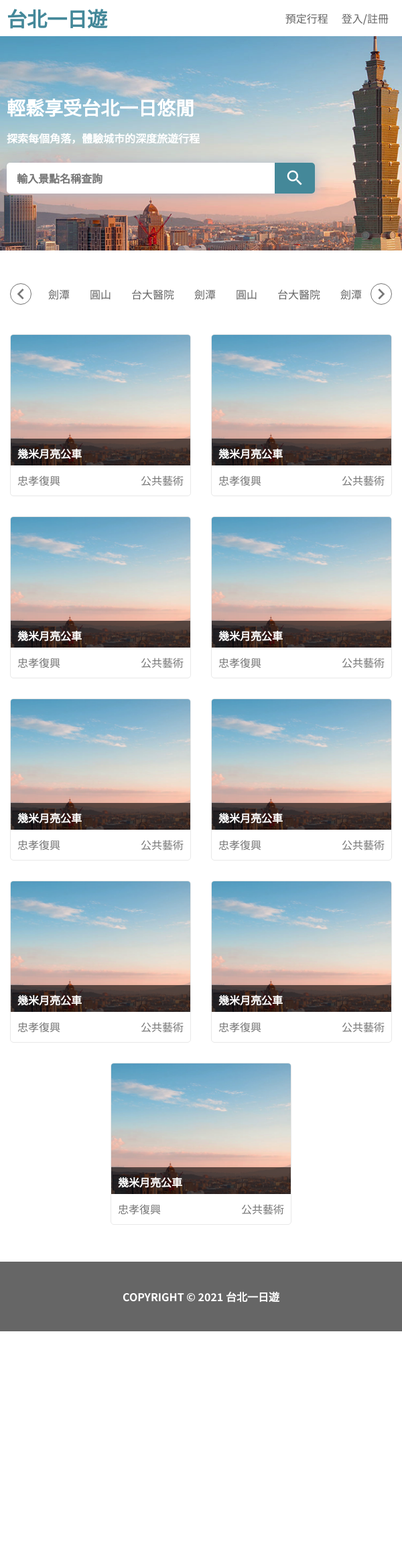
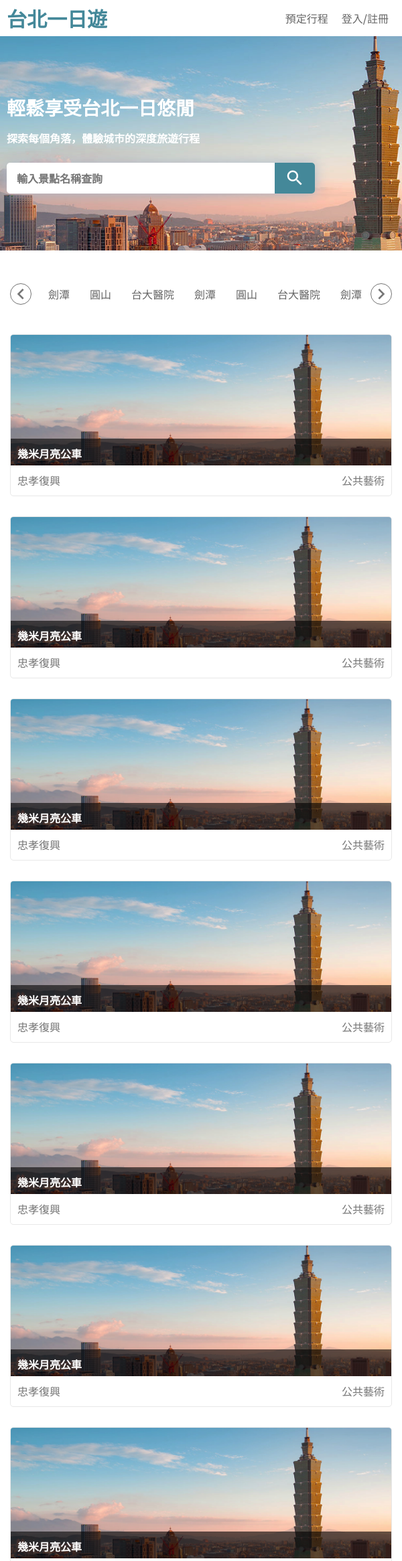
Before and after one commit to yiyun-liao/bootcamp-work-taipei-day-trip, a FastAPI app: page / in a window 600 px wide. Shown: the top 2331 px of the page at 67% size. Before the commit the page ends 1988 px from the top, so only its background shows below. Run offline with FastAPI, Linux system fonts and the light colour scheme.

Commit message:
rwd laptop and mobile

```diff
--- a/static/style/style.css
+++ b/static/style/style.css
@@ -30,6 +30,9 @@ nav{
 
 nav > h2{
     color: var(--color-cyan-70);
+    white-space: nowrap;
+    overflow: hidden;
+    text-overflow: ellipsis;
 }
 
 nav div{
@@ -47,6 +50,7 @@ nav button{
     align-items: center;
     background-color: var(--color-white-000);
     border: var(--color-white-000);
+    white-space: nowrap;
 }
 
 /* banner */
@@ -72,7 +76,7 @@ nav button{
 }
 
 .banner-title{
-    height: 78px;
+    min-height: 78px;
     display: flex;
     flex-direction: column;
     align-items: flex-start;
@@ -209,11 +213,9 @@ nav button{
 }
 
 #attraction ol{
-    display: flex;
-    justify-content: center;
-    align-items: center;
-    flex-wrap: wrap;
-    gap: 30px;
+    display: grid;
+    grid-template-columns: repeat(4, 1fr);
+    grid-gap: 30px;
 }
 
 #attraction li{
@@ -222,6 +224,30 @@ nav button{
     border-radius: 5px;
     overflow: hidden;
     border: 1px solid var(--color-gray-20);
+}
+
+@media (min-width: 600px) and (max-width: 1200px) {
+    #attraction ol{
+        display: grid;
+        grid-template-columns: repeat(2, 1fr);
+        grid-gap: 30px;
+    }
+
+    #attraction li{
+        width: 100%;
+    }
+}
+
+@media (max-width: 600px){
+    #attraction ol{
+        display: grid;
+        grid-template-columns: 1fr;
+        grid-gap: 30px;
+    }
+
+    #attraction li{
+        width: 100%;
+    }
 }
 
 .attraction-thumbnail{
```
